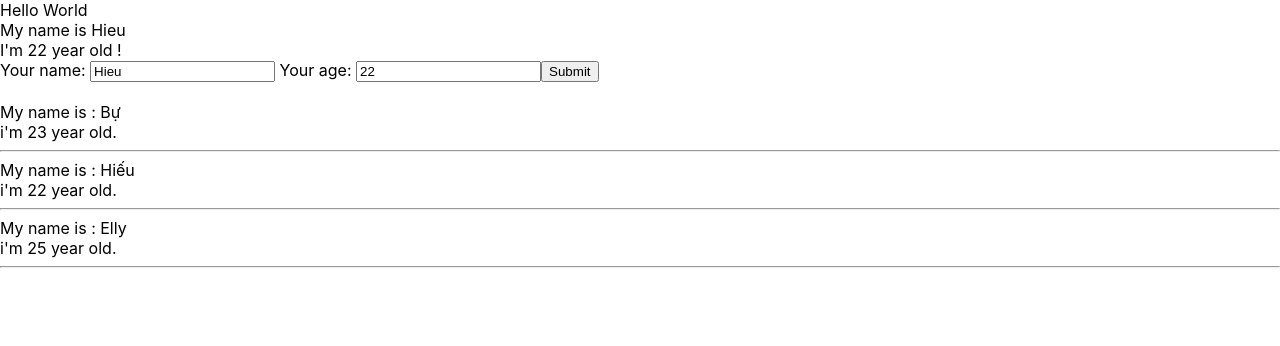
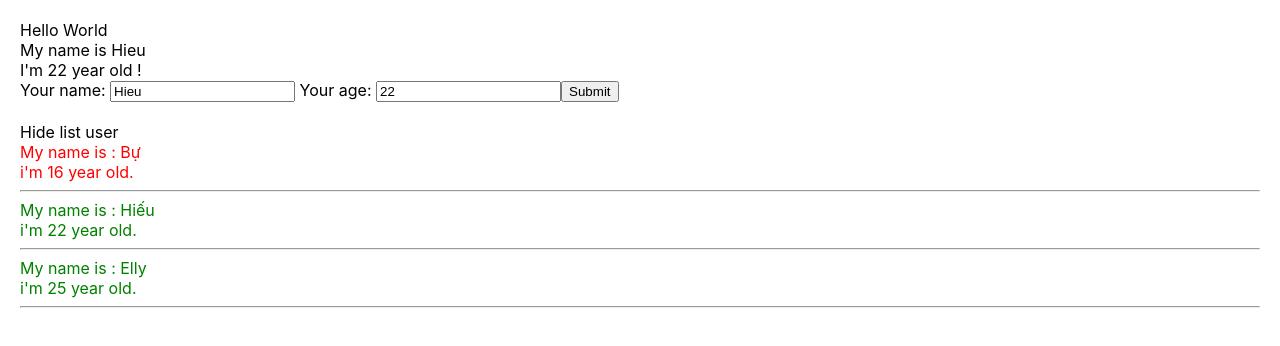
Before and after one commit to EllyVu/React-ultimate, a React (Create React App) app: page / in a window 1280 px wide. Shown: the top 346 px of the page. Built offline with nearby package versions, Linux system fonts and the light colour scheme.

Commit message:
init project

```diff
--- a/src/App.css
+++ b/src/App.css
@@ -1,4 +1,15 @@
+.red {
+  color: red;
+}
+
+.green {
+  color: green;
+}
+
+
+
 body {
+  padding: 20px;
   margin: 0;
   font-family: -apple-system, BlinkMacSystemFont, 'Segoe UI', 'Roboto', 'Oxygen',
     'Ubuntu', 'Cantarell', 'Fira Sans', 'Droid Sans', 'Helvetica Neue',
@@ -46,6 +57,7 @@
   from {
     transform: rotate(0deg);
   }
+
   to {
     transform: rotate(360deg);
   }
--- a/src/components/DisplayInfor.js
+++ b/src/components/DisplayInfor.js
@@ -1,25 +1,38 @@
 import React from "react";
 
 class DisplayInfor extends React.Component {
+    state = {
+        isShowListUser: true
+    }
+
+    handleShowHide = () => {
+        this.setState({
+            isShowListUser: !this.state.isShowListUser
+        })
+    }
 
     render() {
         const { listUser } = this.props;
         return (
             <div>
+                <div>
+                    <span onClick={() => { this.handleShowHide() }}>
+                        {this.state.isShowListUser === true ? 'Hide list user' : "Show list user"}
+                    </span>
+                </div>
+                {this.state.isShowListUser &&
+                    <div>
                         {listUser.map((user) => {
                             return (
-                        <div key={user.id}>
+                                <div key={user.id} className={+user.age > 18 ? "green" : "red"}>
                                     <div> My name is : {user.name}</div>
                                     <div> i'm {user.age} year old.</div>
                                     <hr />
                                 </div>
-
-
                             )
                         })}
-
-
-
+                    </div>
+                }
             </div>
         )
     }
--- a/src/components/MyComponent.js
+++ b/src/components/MyComponent.js
@@ -6,9 +6,9 @@
 class MyComponents extends React.Component {
     state = {
         listUser: [
-            { id: 1, name: "Bự", age: 23 },
-            { id: 2, name: "Hiếu", age: 22 },
-            { id: 3, name: "Elly", age: 25 },
+            { id: 1, name: "Bự", age: "16" },
+            { id: 2, name: "Hiếu", age: "22" },
+            { id: 3, name: "Elly", age: "25" },
         ]
     }
     render() {
--- a/src/index.js
+++ b/src/index.js
@@ -8,9 +8,9 @@
 const root = ReactDOM.createRoot(document.getElementById('root'));
 root.render(
   <Provider store={store}>
-    <React.StrictMode>
-      <App />
-    </React.StrictMode>
+    {/* <React.StrictMode> */}
+    <App />
+    {/* </React.StrictMode> */}
   </Provider>
 );
 
```
Lines whose indentation alone changed are shown as unchanged.
